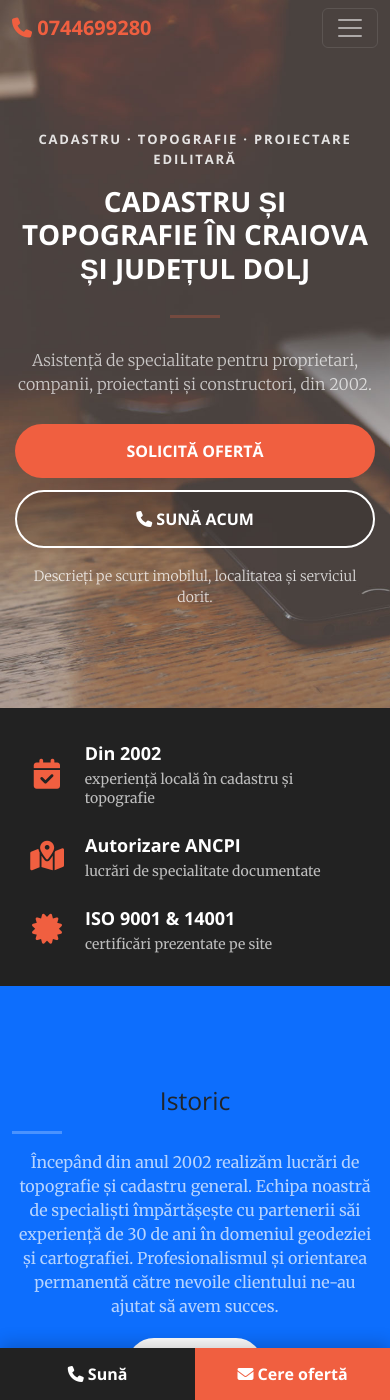
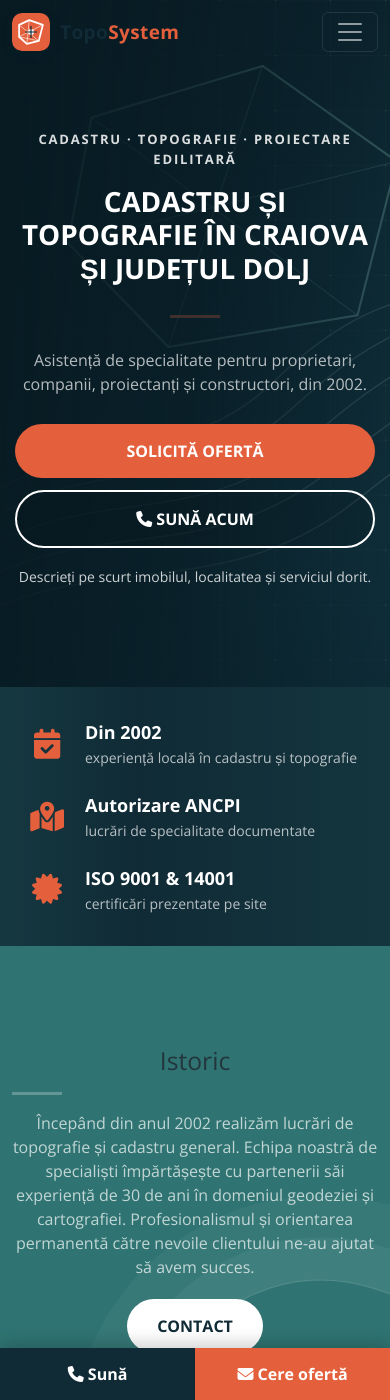
Before and after one commit to mihaipopescu/toposystem, a Jekyll site: the page built from index.html, in a window 390 px wide and 1400 px high. Built offline with Jekyll 4.4.1, drawn with Linux system fonts in a browser that asks for light colours; nearby versions of some CDN libraries.

Commit message:
feat: introduce topographic visual identity

```diff
--- a/_includes/head.html
+++ b/_includes/head.html
@@ -2,7 +2,8 @@
     <meta charset="utf-8">
     <meta name="viewport" content="width=device-width, initial-scale=1, shrink-to-fit=no">
     <meta name="author" content="TopoSystem">
-    <meta name="theme-color" content="#F05F40">
+    <meta name="theme-color" content="#102b36">
+    <link rel="icon" href="{{ '/img/favicon.svg' | relative_url }}" type="image/svg+xml">
 
     <!-- Bootstrap 5 CSS -->
     <link href="https://cdnjs.cloudflare.com/ajax/libs/bootstrap/5.3.0/css/bootstrap.min.css" rel="stylesheet">
--- a/_includes/nav.html
+++ b/_includes/nav.html
@@ -1,7 +1,8 @@
 <nav id="mainNav" class="navbar navbar-expand-lg navbar-dark bg-dark fixed-top">
     <div class="container-fluid">
-        <a class="navbar-brand" href="tel:+4{{ site.mobile }}" aria-label="Sună TopoSystem la {{ site.mobile }}">
-            <i class="fas fa-phone" aria-hidden="true"></i> {{ site.mobile }}
+        <a class="navbar-brand" href="{{ '/' | relative_url }}" aria-label="TopoSystem - pagina principală">
+            <img src="{{ '/img/toposystem-mark.svg' | relative_url }}" alt="" width="38" height="38">
+            <span class="brand-name">Topo<span>System</span></span>
         </a>
         <button class="navbar-toggler" type="button" data-bs-toggle="collapse" data-bs-target="#navbarNav" aria-controls="navbarNav" aria-expanded="false" aria-label="Toggle navigation">
             <span class="navbar-toggler-icon"></span>
@@ -20,6 +21,9 @@
                 <li class="nav-item">
                     <a class="nav-link" href="{{ '/#contact' | relative_url }}">Contact</a>
                 </li>
+                <li class="nav-item ms-lg-2">
+                    <a class="nav-link nav-phone" href="tel:+4{{ site.mobile }}"><i class="fas fa-phone" aria-hidden="true"></i> {{ site.mobile }}</a>
+                </li>
             </ul>
         </div>
     </div>
--- a/_sass/_base.scss
+++ b/_sass/_base.scss
@@ -5,7 +5,8 @@ body {
 }
 
 body {
-    @include serif-font;
+    @include sans-serif-font;
+    color: #24363d;
 }
 
 hr {
@@ -43,7 +44,7 @@ p {
 }
 
 .bg-primary {
-    background-color: $theme-primary;
+    background-color: $theme-secondary !important;
 }
 
 .bg-dark {
@@ -72,7 +73,22 @@ aside {
         color: $theme-primary;
         @include sans-serif-font;
         font-weight: 700;
-        text-transform: uppercase;
+        display: inline-flex;
+        align-items: center;
+        gap: 10px;
+        letter-spacing: .02em;
+        img {
+            border-radius: 10px;
+            box-shadow: 0 4px 12px rgba($theme-dark, .14);
+        }
+        .brand-name {
+            color: $theme-dark;
+            font-size: 19px;
+            text-transform: none;
+            span {
+                color: $theme-primary;
+            }
+        }
         &:hover,
         &:focus {
             color: darken($theme-primary, 10%);
@@ -105,6 +121,7 @@ aside {
     }
     &.bg-dark {
         background-color: white !important;
+        box-shadow: 0 3px 18px rgba($theme-dark, .1);
         .navbar-toggler {
             border-color: rgba($theme-dark, .2);
             filter: invert(1);
@@ -125,6 +142,18 @@ aside {
                 color: $theme-primary !important;
             }
         }
+        .navbar-nav .nav-phone {
+            padding-right: 16px;
+            padding-left: 16px;
+            border-radius: 999px;
+            color: white;
+            background: $theme-primary;
+            &:hover,
+            &:focus {
+                color: white;
+                background: darken($theme-primary, 8%);
+            }
+        }
     }
 }
 
@@ -135,7 +164,7 @@ header {
     width: 100%;
     min-height: auto;
     @include background-cover;
-    background-image: url('../img/header.jpg');
+    background-image: linear-gradient(90deg, rgba(7, 26, 34, .93) 0%, rgba(7, 26, 34, .76) 48%, rgba(7, 26, 34, .34) 100%), url('../img/topographic-hero.svg');
     text-align: center;
     color: white;
     .header-content {
@@ -169,14 +198,27 @@ header {
             transform: translateY(-50%);
             padding: 0 50px;
             .header-content-inner {
-                max-width: 1000px;
+                max-width: 1120px;
                 margin-left: auto;
                 margin-right: auto;
+                text-align: left;
+                h1 {
+                    max-width: 900px;
+                    font-size: clamp(42px, 5vw, 68px);
+                    line-height: 1.04;
+                    letter-spacing: -.025em;
+                }
+                hr {
+                    margin-left: 0;
+                }
                 p {
                     font-size: 18px;
-                    max-width: 80%;
-                    margin-left: auto;
-                    margin-right: auto;
+                    max-width: 720px;
+                    margin-left: 0;
+                    margin-right: 0;
+                }
+                .hero-actions {
+                    justify-content: flex-start;
                 }
             }
         }
@@ -264,7 +306,7 @@ header {
 
 // Bootstrap Overrides
 .text-primary {
-    color: $theme-primary;
+    color: $theme-primary !important;
 }
 
 // Button Styles
@@ -346,6 +388,13 @@ header .header-content .header-content-inner {
     }
 }
 
+@media (min-width: 768px) {
+    header .header-content .header-content-inner .hero-contact-note {
+        margin-left: 0;
+        margin-right: 0;
+    }
+}
+
 .hero-actions {
     display: flex;
     flex-wrap: wrap;
@@ -397,7 +446,9 @@ header .header-content .header-content-inner {
 .trust-strip {
     padding: 32px 0;
     color: white;
-    background: $theme-dark;
+    background:
+        linear-gradient(90deg, rgba($theme-secondary, .18), transparent 35%, rgba($theme-secondary, .14)),
+        $theme-dark;
 }
 
 .trust-item {
@@ -434,10 +485,17 @@ header .header-content .header-content-inner {
     flex-direction: column;
     height: 100%;
     padding: 28px 22px;
-    border: 1px solid #eee;
-    border-radius: 8px;
+    border: 1px solid #dfe8e6;
+    border-top: 4px solid transparent;
+    border-radius: 10px;
     background: white;
-    box-shadow: 0 8px 24px rgba(black, .06);
+    box-shadow: 0 10px 30px rgba($theme-dark, .07);
+    transition: transform .22s ease, box-shadow .22s ease, border-color .22s ease;
+    &:hover {
+        transform: translateY(-5px);
+        border-top-color: $theme-primary;
+        box-shadow: 0 16px 38px rgba($theme-dark, .13);
+    }
     h3 {
         margin-top: 22px;
         font-size: 21px;
@@ -464,6 +522,10 @@ header .header-content .header-content-inner {
     .navbar-nav .nav-link:hover {
         color: $theme-primary;
     }
+    .navbar-nav .nav-phone,
+    .navbar-nav .nav-phone:hover {
+        color: white;
+    }
     .navbar-toggler {
         border-color: rgba(black, .2);
         filter: invert(1);
@@ -473,7 +535,7 @@ header .header-content .header-content-inner {
 .service-hero {
     min-height: auto;
     padding: 150px 0 90px;
-    background-image: linear-gradient(rgba(black, .62), rgba(black, .72)), url('../img/header.jpg');
+    background-image: linear-gradient(90deg, rgba(7, 26, 34, .91), rgba(7, 26, 34, .58)), url('../img/topographic-hero.svg');
     text-align: center;
     h1 {
         max-width: 900px;
@@ -485,6 +547,63 @@ header .header-content .header-content-inner {
         margin: 0 auto 30px;
         color: rgba(white, .85);
         font-size: 18px;
+    }
+}
+
+#services {
+    position: relative;
+    background-color: $theme-light;
+    background-image:
+        linear-gradient(rgba($theme-secondary, .045) 1px, transparent 1px),
+        linear-gradient(90deg, rgba($theme-secondary, .045) 1px, transparent 1px);
+    background-size: 64px 64px;
+}
+
+#about {
+    position: relative;
+    overflow: hidden;
+    &::after {
+        content: '';
+        position: absolute;
+        width: 360px;
+        height: 360px;
+        right: -120px;
+        bottom: -190px;
+        border: 1px solid rgba(white, .18);
+        border-radius: 48% 52% 44% 56%;
+        box-shadow: 0 0 0 42px rgba(white, .045), 0 0 0 84px rgba(white, .035);
+        transform: rotate(18deg);
+    }
+    .container {
+        position: relative;
+        z-index: 1;
+    }
+}
+
+#certificates {
+    background: white;
+    img {
+        padding: 18px 24px;
+        border: 1px solid #e0e8e7;
+        border-radius: 10px;
+        background: white;
+        box-shadow: 0 10px 28px rgba($theme-dark, .08);
+    }
+}
+
+#contact {
+    background: #f8faf9;
+    a {
+        text-decoration: none;
+    }
+}
+
+@media (prefers-reduced-motion: reduce) {
+    .service-box {
+        transition: none;
+        &:hover {
+            transform: none;
+        }
     }
 }
 
--- a/css/main.scss
+++ b/css/main.scss
@@ -34,8 +34,10 @@
 // }
 
 // variables.less
-$theme-primary: #F05F40;
-$theme-dark: #222;
+$theme-primary: #e45f3c;
+$theme-dark: #102b36;
+$theme-secondary: #2f7472;
+$theme-light: #f3f6f5;
 
 // Import partials from `sass_dir` (defaults to `_sass`)
 @import
```
Also changed, not shown: img/favicon.svg (added), img/topographic-hero.svg (added), img/toposystem-mark.svg (added).
